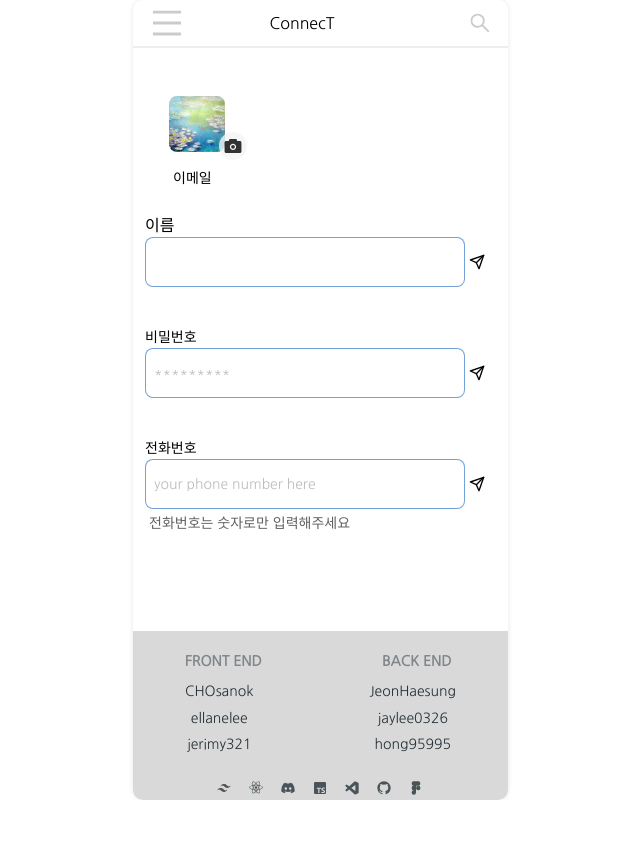
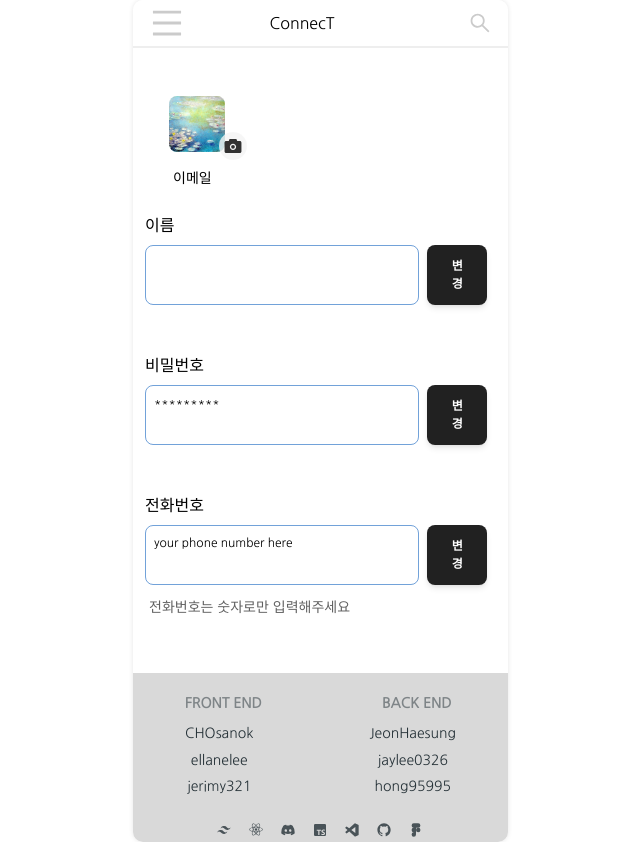
Before and after one commit to codestates-seb/seb45_main_010, a React (Vite) app in the folder client/: page /Private in a window 1280 px wide. Shown: the whole page, without its empty margins (320-960 px from the left). Before the commit the page ends 800 px from the top, so only its background shows below. Built offline with nearby package versions, Linux system fonts and the light colour scheme; no server answers.

Commit message:
FEAT_PrivatePage_Function_Modal

```diff
--- a/client/src/components/Modal/ChangeModal.tsx
+++ b/client/src/components/Modal/ChangeModal.tsx
@@ -19,16 +19,21 @@ export const ChangeModal = ({ title, text, warning, btnName, btnCheck }: props)
       <Button onClick={handleOpen}>{btnName}</Button>
       <Dialog open={open} handler={handleOpen} size="xs" className="overflow-hidden ">
         <DialogBody divider>
-          <p className="m-3 text-center text-black">{title}</p>
+          <p className="text-center text-black">{title}</p>
           <div className="grid grid-flow-col">
             <Input label={text} crossOrigin={undefined} color="blue" className="text-black " />
-            <Button variant="outlined" color="red" onClick={handleOpen} className="col-span-1">
+            <Button
+              variant="outlined"
+              color="red"
+              onClick={handleOpen}
+              className="col-span-1 p-2 ml-5"
+            >
               {btnCheck}
             </Button>
           </div>
         </DialogBody>
         <DialogFooter className="flex justify-center space-x-2">
-          <p className="text-red">{warning}</p>
+          <p className="text-black text-xs">{warning}</p>
         </DialogFooter>
       </Dialog>
     </>
--- a/client/src/pages/Private.tsx
+++ b/client/src/pages/Private.tsx
@@ -1,10 +1,9 @@
 import React, { useEffect } from 'react';
 import Thumbnail from '../assets/모네-수련.jpeg';
 import { AiFillCamera } from 'react-icons/ai';
-import { FiSend } from 'react-icons/fi';
 import { fetchUserDetails } from 'redux/slice/MemberSlice';
 import { useAppDispatch, useAppSelector } from 'hooks/hooks';
-import { CommonUserType } from '../components/Types/Types';
+import { ChangeModal } from 'components/Modal/ChangeModal';
 
 const Private: React.FC = () => {
   const dispatch = useAppDispatch();
@@ -16,19 +15,6 @@ const Private: React.FC = () => {
   useEffect(() => {
     dispatch(fetchUserDetails(LoginInfo));
   }, [dispatch]);
-
-  // const handleImage = () => {
-  //   axios
-  //     .patch(`http://localhost:8080/${userInfo.id}`)
-  //     .then((res) => seUserInfo(res.data))
-  //     .catch((err) => console.log(err));
-  // };
-  // useEffect(() => {
-  //   // userDetails가 변경될 때마다 userInfo를 업데이트
-  //   setUserInfo({
-  //     ...userDetails,
-  //   });
-  // }, [userDetails]);
 
   return (
     <div className="flex flex-col justify-center px-[12.5px]">
@@ -57,46 +43,57 @@ const Private: React.FC = () => {
       </div>
 
       <div className="flex-col my-5">
-        <div className="text-xm">이름</div>
-        <form className="flex gap-1 rounded-lg">
-          <input
-            type="text"
-            className="border text-xs h-[50px] border-blue-800/60 rounded-lg w-80 p-2"
-            placeholder={userDetails.name}
-          />
-          <button type="submit" className="">
-            <FiSend />
-          </button>
-        </form>
+        <div className="text-xm self-align-center">이름</div>
+        <div className="text-sm flex items-center">
+          <div className="border text-xs h-[60px] border-blue-800/60 rounded-lg w-80 p-2">
+            {userDetails.name}
+          </div>
+          <div className="m-2">
+            <ChangeModal
+              title=""
+              text="변경할 이름을 입력하세요"
+              warning=""
+              btnName="변경"
+              btnCheck="제출"
+            />
+          </div>
+        </div>
       </div>
 
       <div className="flex-col my-5">
-        <div className="text-sm">비밀번호</div>
-        <form className="flex gap-1 rounded-lg">
-          <input
-            type="text"
-            className="border text-sm h-[50px] border-blue-800/60 rounded-lg w-80 p-2"
-            placeholder="*********"
-          />
-          <button type="submit" className="">
-            <FiSend />
-          </button>
-        </form>
+        <div className="text-xm self-align-center">비밀번호</div>
+        <div className="text-sm flex items-center">
+          <div className="border text-xs h-[60px] border-blue-800/60 rounded-lg w-80 p-2">
+            *********
+          </div>
+          <div className="m-2">
+            <ChangeModal
+              title=""
+              text="변경할 비밀번호를 입력하세요"
+              warning="숫자+영문조합으로 8자이상 입력해주세요"
+              btnName="변경"
+              btnCheck="제출"
+            />
+          </div>
+        </div>
       </div>
+
       <div className="flex-col my-5">
-        <div className="text-sm">전화번호</div>
-        <form className="flex gap-1 rounded-lg">
-          <input
-            type="text"
-            className="border text-sm h-[50px] border-blue-800/60 rounded-lg w-80 p-2"
-            placeholder={
-              userDetails.phone === null ? 'your phone number here' : userDetails.phone.toString()
-            }
-          />
-          <button type="submit" className="">
-            <FiSend />
-          </button>
-        </form>
+        <div className="text-xm self-align-center">전화번호</div>
+        <div className="text-sm flex items-center">
+          <div className="border text-xs h-[60px] border-blue-800/60 rounded-lg w-80 p-2">
+            {userDetails.phone === null ? 'your phone number here' : userDetails.phone.toString()}
+          </div>
+          <div className="m-2">
+            <ChangeModal
+              title=""
+              text="새로운 전화번호를 입력하세요"
+              warning="숫자로만 입력해주세요"
+              btnName="변경"
+              btnCheck="제출"
+            />
+          </div>
+        </div>
         <div className="text-sm text-gray-700 p-1">전화번호는 숫자로만 입력해주세요</div>
       </div>
     </div>
```
